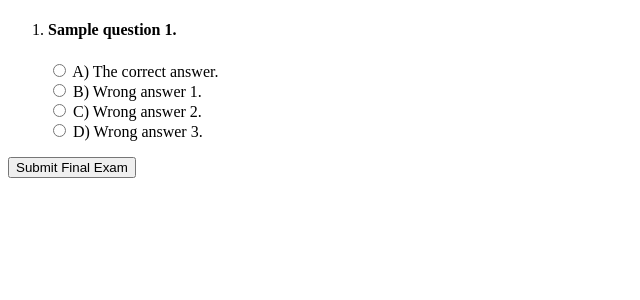
After one commit to rjh36/Phase-4, a PHP site: page /finalExamForm.php in a window 1280 px wide. The commit adds this page. Shown: the top 300 px of the page, without its empty margins (0-640 px from the left). Run offline with PHP 8.4, Linux system fonts and the light colour scheme.

Commit message:
Basic implementation of Final Exam.

```diff
--- /dev/null
+++ b/finalExamForm.php
@@ -0,0 +1,35 @@
+<!DOCTYPE html>
+<!--
+This form holds the final exam.
+-->
+<form action="gradeFinal.php" method="post" id="final">
+    <ol>
+        <li><!-- Question 1. -->
+            <h4>Sample question 1.</h4>
+
+            <div>
+                <!-- name = Q1A: Question 1 answers (group of answers) -->
+                <!-- name = Q1A-A: Question 1 answers (answer A) -->
+                <input type="radio" name="Q1A" id="Q1A-A" value="A"/>
+                <label for="Q1A-A">A) The correct answer.</label>
+            </div>
+
+            <div>
+                <input type="radio" name="Q1A" id="Q1A-B" value="B"/>
+                <label for="Q1A-B">B) Wrong answer 1.</label>
+            </div>
+
+            <div>
+                <input type="radio" name="Q1A" id="Q1A-C" value="C"/>
+                <label for="Q1A-C">C) Wrong answer 2.</label>
+            </div>
+
+            <div>
+                <input type="radio" name="Q1A" id="Q1A-D" value="D"/>
+                <label for="Q1A-D">D) Wrong answer 3.</label>
+            </div>
+        </li>
+    </ol>
+
+    <input type="submit" value="Submit Final Exam"/>
+</form>
--- a/finalexam.php
+++ b/finalexam.php
@@ -15,9 +15,7 @@
         </div>
         <div class="content">
             <?php if (isset($_SESSION["username"])): ?>
-                <p>
-                    Test information here
-                </p>
+                <?php include('finalExamForm.php'); ?>
             <?php else: ?>
                 <p>
                     Error to login. Please retry login.
```
Also changed, not shown: gradeFinal.php (added, +28 -0 lines).
